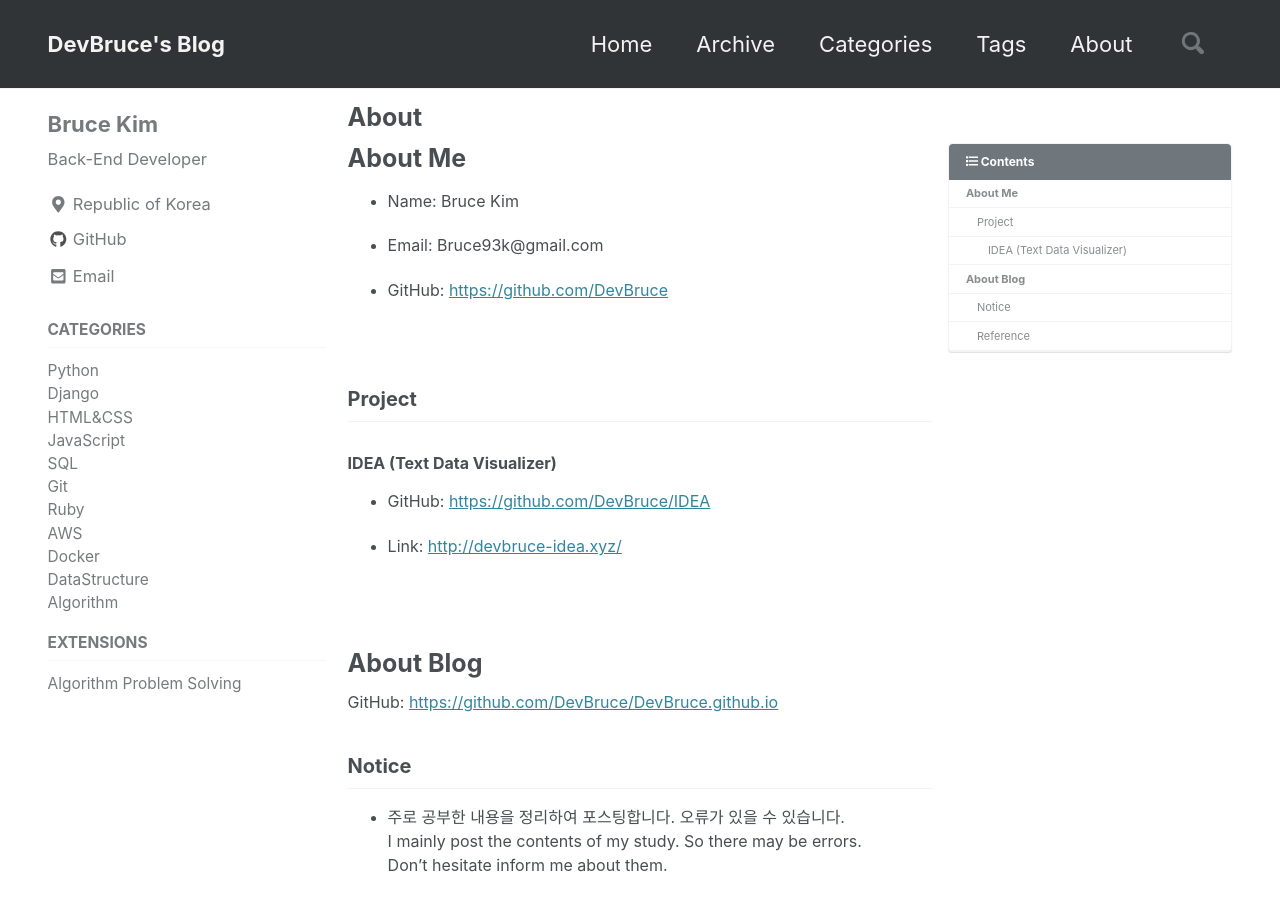
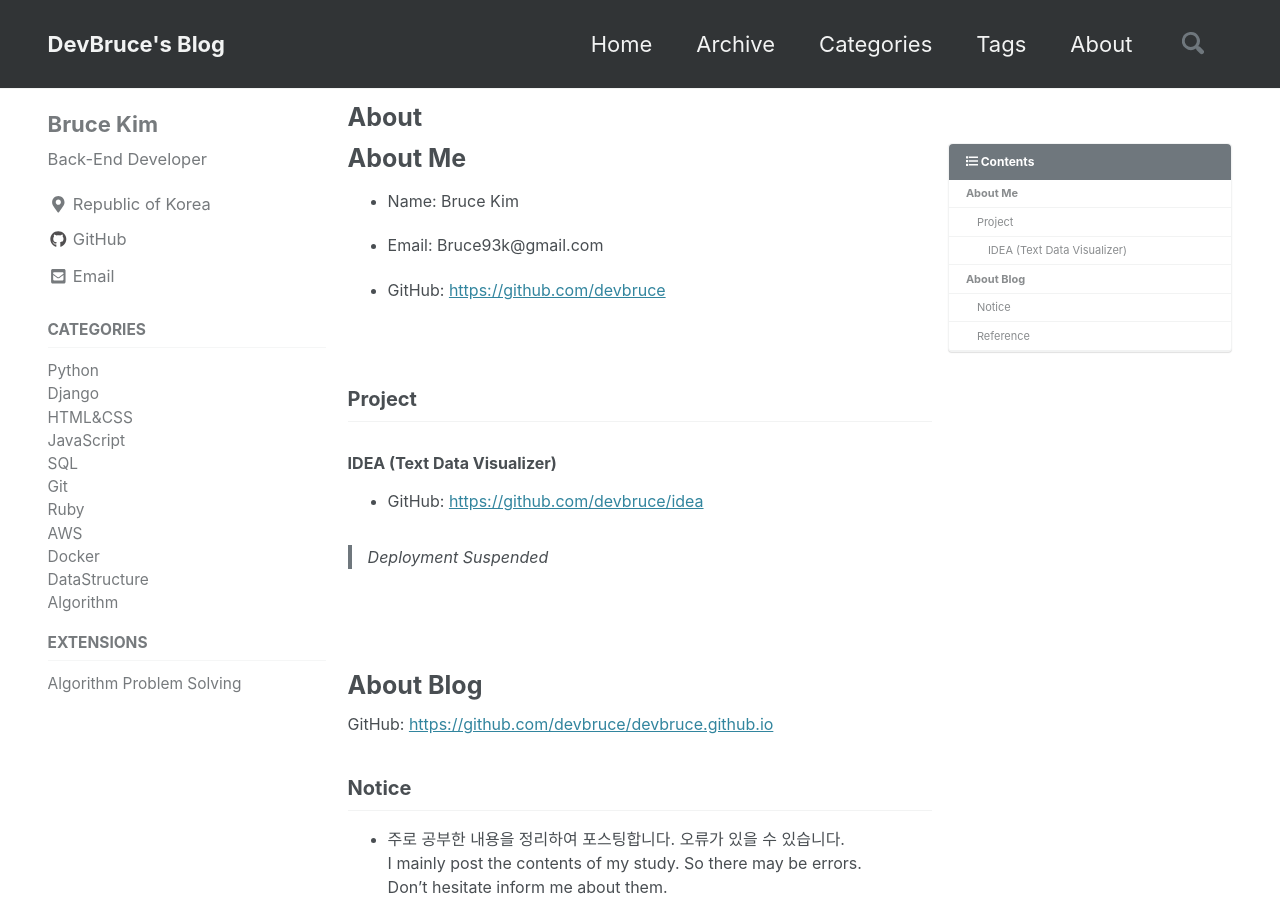
Before and after one commit to devbruce/devbruce.github.io, a Jekyll site: the page built from _pages/about.md, in a window 1280 px wide and 900 px high. Built offline with Jekyll 4.4.1, drawn with Linux system fonts in a browser that asks for light colours; cached includes are drawn as plain includes; nearby versions of some CDN libraries.

Commit message:
Update about.md

```diff
--- a/_pages/about.md
+++ b/_pages/about.md
@@ -14,7 +14,7 @@ toc_sticky: true
 
 - Email: Bruce93k@gmail.com
 
-- GitHub: <https://github.com/DevBruce>
+- GitHub: <https://github.com/devbruce>
 
 <br>
 
@@ -22,15 +22,15 @@ toc_sticky: true
 
 ### IDEA (Text Data Visualizer)
 
-- GitHub: <https://github.com/DevBruce/IDEA>
+- GitHub: <https://github.com/devbruce/idea>
 
-- Link: <http://devbruce-idea.xyz/>
+> Deployment Suspended
 
 <br><br>
 
 # About Blog
 
-GitHub: <https://github.com/DevBruce/DevBruce.github.io>
+GitHub: <https://github.com/devbruce/devbruce.github.io>
 
 ## Notice
 
```
